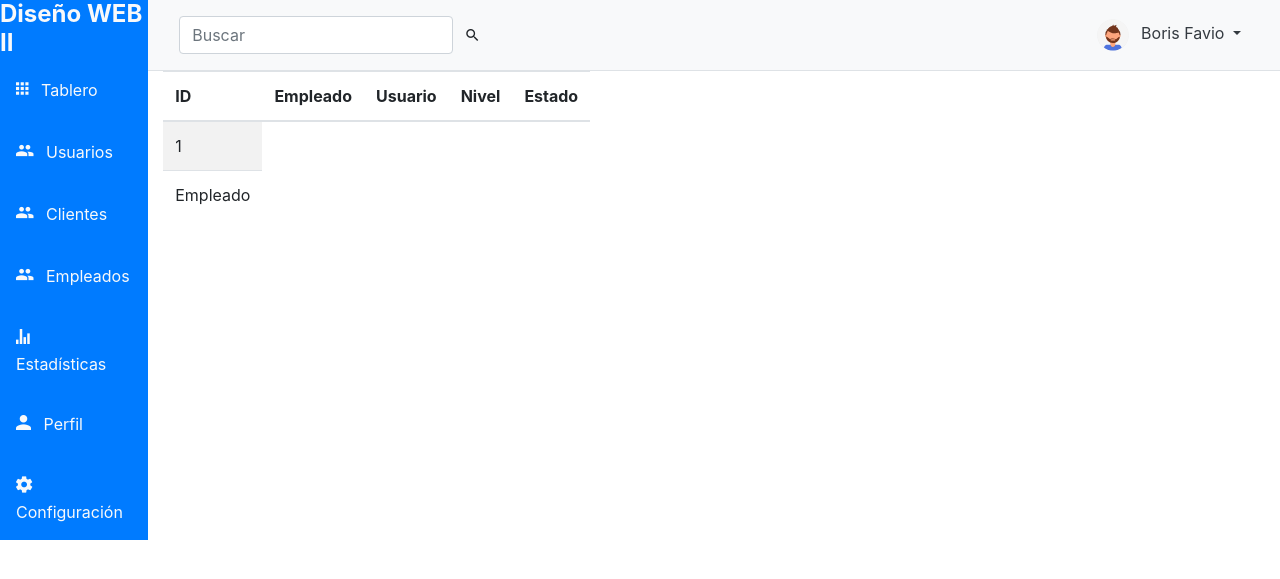
After one commit to borisfavio/Tienda_PHP_MVC, a PHP site: page /controlador/usuarioLista.php in a window 1280 px wide. The commit adds this page. Shown: the top 579 px of the page. Run offline with PHP 8.4, Linux system fonts and the light colour scheme; tables that the repository leaves empty or names only in its code hold one stand-in row (values such as "Sample post"); some web fonts are replaced.

Commit message:
clase lunes

```diff
--- /dev/null
+++ b/controlador/usuarioLista.php
@@ -0,0 +1,8 @@
+<?php
+
+include('../modelo/usuarioClase.php');
+$cli = new Usuario("","","","","","");
+$res = $cli->listar();
+include('../vista/usuarioLista.php');
+
+?>
--- a/modelo/usuarioClase.php
+++ b/modelo/usuarioClase.php
@@ -18,12 +18,21 @@ class Usuario
         $this->empleado_id_empleado = $id_e;
     }
 
+
     public function verificar(){
         include('conexion.php');
         $db = new Conexion();
         $sql = $db->query("SELECT * FROM usuarios WHERE usuario LIKE '$this->usuario' AND password = '$this->password';");
         return($sql);
     }
+
+    public function listar(){
+        include('conexion.php');
+        $db = new Conexion();
+        $sql = $db->query("SELECT * FROM usuarios;");
+        return($sql);
+    }
+
 
     public function setId($ide){
         $this->id=$ide;
--- a/vista/header.php
+++ b/vista/header.php
@@ -31,11 +31,13 @@
                 <a href="../index.html" class="d-block text-light p-3 border-0"><i class="icon ion-md-apps lead mr-2"></i>
                     Tablero</a>
 
-                <a href="#" class="d-block text-light p-3 border-0"><i class="icon ion-md-people lead mr-2"></i>
+                <a href="../controlador/usuarioLista.php" class="d-block text-light p-3 border-0"><i class="icon ion-md-people lead mr-2"></i>
                     Usuarios</a>
 
                 <a href="../controlador/clienteLista.php" class="d-block text-light p-3 border-0"><i class="icon ion-md-people lead mr-2"></i>
                     Clientes</a>
+                <a href="../controlador/clienteLista.php" class="d-block text-light p-3 border-0"><i class="icon ion-md-people lead mr-2"></i>
+                    Empleados</a>
 
                 <a href="#" class="d-block text-light p-3 border-0"><i class="icon ion-md-stats lead mr-2"></i>
                     Estadísticas</a>
@@ -68,7 +70,7 @@
                             <li class="nav-item dropdown">
                                 <a class="nav-link text-dark dropdown-toggle" href="#" id="navbarDropdown" role="button"
                                     data-toggle="dropdown" aria-haspopup="true" aria-expanded="false">
-                                    <img src="" class="img-fluid rounded-circle avatar mr-2"
+                                    <img width="32px" src="../assets/img/user-2.svg" class="img-fluid rounded-circle avatar mr-2"
                                         alt="https://generated.photos/" />
                                     Boris Favio
                                 </a>
--- /dev/null
+++ b/vista/principal.php
@@ -0,0 +1,3 @@
+<?php
+include('header.php');
+?>
--- /dev/null
+++ b/vista/usuarioLista.php
@@ -0,0 +1,30 @@
+<?php
+include('header.php');
+?>
+<div class="container">
+    <table class="table table-striped table-inverse table-responsive">
+        <thead class="thead-inverse">
+            <tr>
+                <th>ID</th>
+                <th>Empleado</th>
+                <th>Usuario</th>
+                <th>Nivel</th>
+                <th>Estado</th>
+            </tr>
+        </thead>
+        <tbody>
+            <?php
+            while ($reg = mysqli_fetch_array($res)) {
+            ?>
+                <tr>
+                    <td scope="row"><?= $reg['id'] ?></td>
+                </tr>
+                <tr>
+                    <td scope="row">Empleado</td>
+                </tr>
+            <?php
+            }
+            ?>
+        </tbody>
+    </table>
+</div>
```
Also changed, not shown: controlador/control.php (+3 -7 lines), assets/img/user-2.svg (added), 2 other files.
